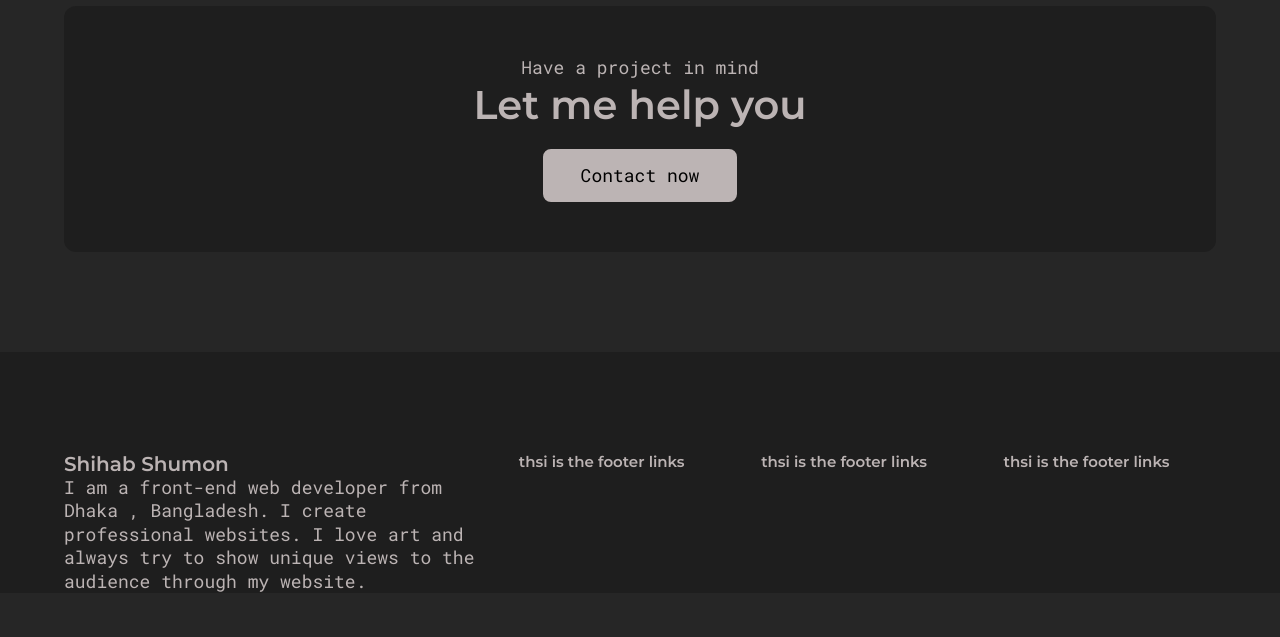
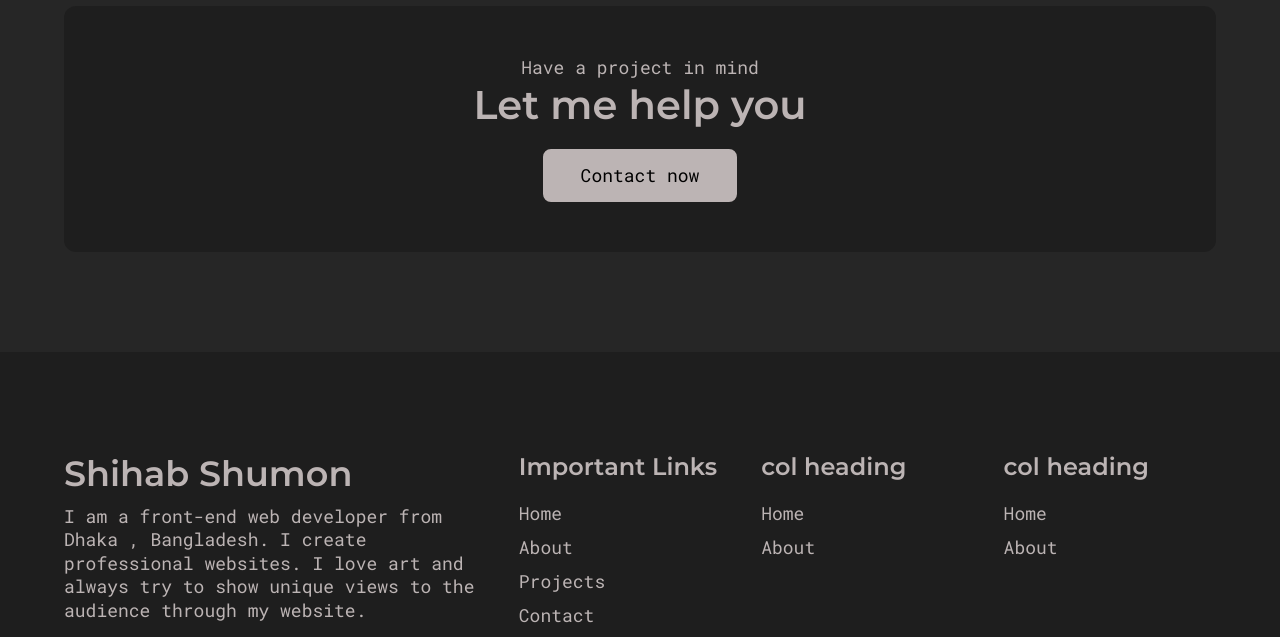
Before and after one commit to shihab91/shihab-s-portfolio, a React (Create React App) app: page / in a window 1280 px wide. Shown: the part 4057-4694 px from the top of the page. Before the commit the page ends 4650 px from the top, so only its background shows below. Built offline with nearby package versions, Linux system fonts and the light colour scheme; the HTML template or start-up script is replaced by a standard one; a web font is replaced by a local one.

Commit message:
finished half of the work of the footer section

```diff
--- a/src/components/Footer.js
+++ b/src/components/Footer.js
@@ -20,6 +20,10 @@ const FooterStyle = styled.div`
   .footer__col4 {
     flex: 1;
   }
+  .footer__col1__title {
+    font-size: 3.5rem;
+    margin-bottom: 1rem;
+  }
 `;
 
 export default function Footer() {
@@ -35,7 +39,31 @@ export default function Footer() {
           </PText>
         </div>
         <div className="footer__col2">
-          <FooterCol />
+          <FooterCol
+            heading="Important Links"
+            links={[
+              {
+                title: "Home",
+                path: "/home",
+                type: "link",
+              },
+              {
+                title: "About",
+                path: "/about",
+                type: "link",
+              },
+              {
+                title: "Projects",
+                path: "/projects",
+                type: "link",
+              },
+              {
+                title: "Contact",
+                path: "/contact",
+                type: "link",
+              },
+            ]}
+          />
         </div>
         <div className="footer__col3">
           <FooterCol />
--- a/src/components/FooterCol.js
+++ b/src/components/FooterCol.js
@@ -1,11 +1,54 @@
 /* eslint-disable quotes */
 /* eslint-disable prettier/prettier */
 import React from "react";
+import { Link } from "react-router-dom";
+import styled from "styled-components";
+import ProjectItem from "./ProjectItem";
 
-export default function FooterCol() {
+const ColStyle = styled.div`
+  .heading {
+    font-size: 2.4rem;
+    margin-bottom: 2rem;
+  }
+  li {
+    margin-bottom: 1rem;
+  }
+  a {
+    font-size: 1.8rem;
+  }
+`;
+
+export default function FooterCol({
+  heading = "col heading",
+  links = [
+    {
+      type: "link",
+      title: "Home",
+      path: "/home",
+    },
+    {
+      type: "link",
+      title: "About",
+      path: "/about",
+    },
+  ],
+}) {
   return (
-    <div>
-      <h2>thsi is the footer links</h2>
-    </div>
+    <ColStyle>
+      <h1 className="heading">{heading} </h1>
+      <ul>
+        {links.map((link, index) => (
+          <li key={index}>
+            {link.type === "link" ? (
+              <Link to={ProjectItem.path}>{link.title} </Link>
+            ) : (
+              <a href={link.path} target="_blank" rel="noreferrer">
+                {link.title}{" "}
+              </a>
+            )}
+          </li>
+        ))}
+      </ul>
+    </ColStyle>
   );
 }
```
